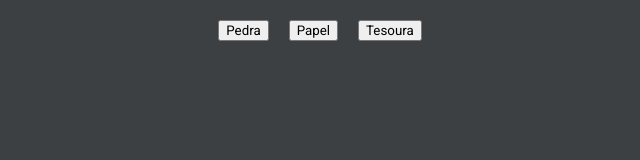
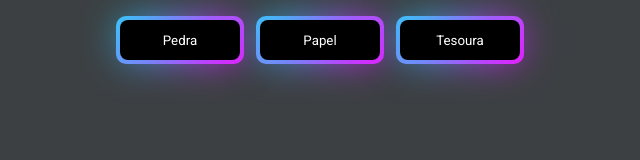
Before and after one commit to raelcx/odin-rock-paper-scissors, a plain HTML site: page index.html in a window 1280 px wide. Shown: the whole page, without its empty margins (320-960 px from the left). Drawn offline with Linux system fonts and the light colour scheme.

Commit message:
Add style to buttons

```diff
--- a/index.html
+++ b/index.html
@@ -9,9 +9,9 @@
 </head>
 <body>
     <div id="container">
-        <button id="rock">Pedra</button>
-        <button id="paper">Papel</button>
-        <button id="scissors">Tesoura</button>
+        <button id="rock" class="button">Pedra</button>
+        <button id="paper" class="button">Papel</button>
+        <button id="scissors" class="button">Tesoura</button>
     </div>
 </body>
 </html>
--- a/style.css
+++ b/style.css
@@ -30,3 +30,59 @@ body {
     margin: 0;
     padding: 0;
 }
+
+/* From Uiverse.io by gharsh11032000 */
+.button {
+    position: relative;
+    width: 120px;
+    height: 40px;
+    background-color: #000;
+    display: flex;
+    align-items: center;
+    color: white;
+    flex-direction: column;
+    justify-content: center;
+    border: none;
+    padding: 12px;
+    gap: 12px;
+    border-radius: 8px;
+    cursor: pointer;
+  }
+
+  .button::before {
+    content: '';
+    position: absolute;
+    inset: 0;
+    left: -4px;
+    top: -1px;
+    margin: auto;
+    width: 128px;
+    height: 48px;
+    border-radius: 10px;
+    background: linear-gradient(-45deg, #e81cff 0%, #40c9ff 100% );
+    z-index: -10;
+    pointer-events: none;
+    transition: all 0.6s cubic-bezier(0.175, 0.885, 0.32, 1.275);
+  }
+
+  .button::after {
+    content: "";
+    z-index: -1;
+    position: absolute;
+    inset: 0;
+    background: linear-gradient(-45deg, #fc00ff 0%, #00dbde 100% );
+    transform: translate3d(0, 0, 0) scale(0.95);
+    filter: blur(20px);
+  }
+
+  .button:hover::after {
+    filter: blur(30px);
+  }
+
+  .button:hover::before {
+    transform: rotate(-180deg);
+  }
+
+  .button:active::before {
+    scale: 0.7;
+  }
```
